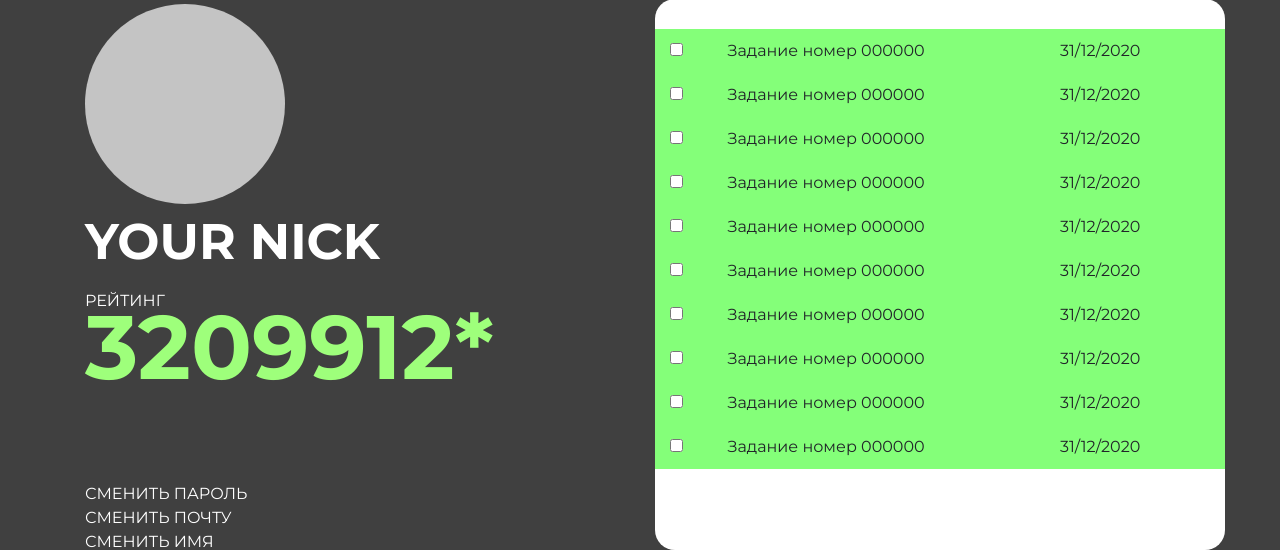
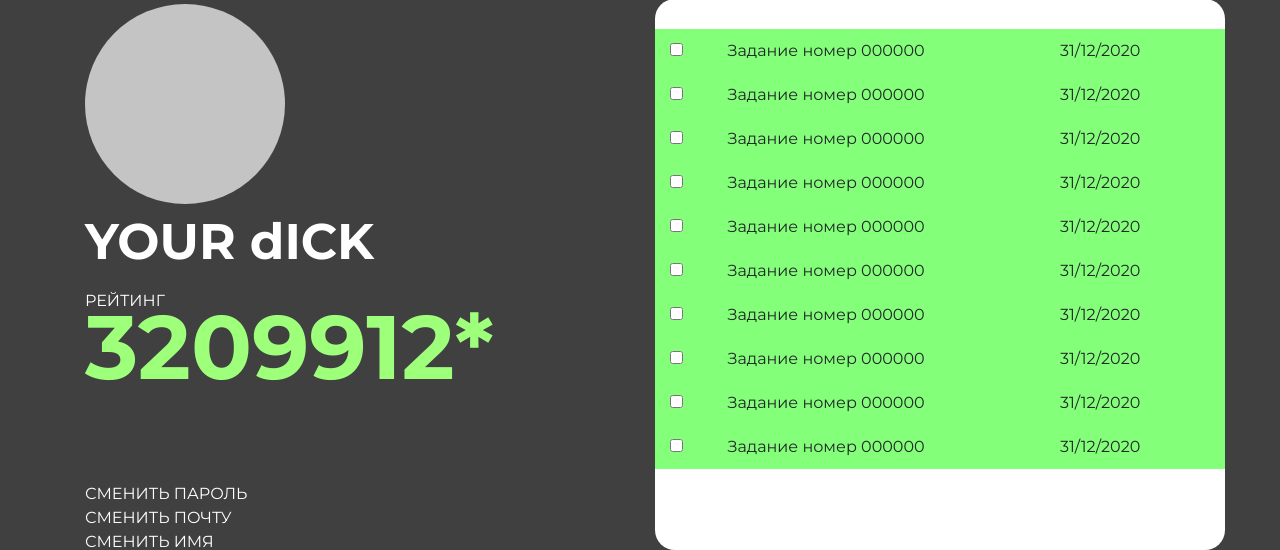
Before and after one commit to chmelevme/Hbonch, a Flask app: page /profile/ in a window 1280 px wide. Shown: the part 158-708 px from the top of the page. Run offline with Flask 2, Linux system fonts and the light colour scheme; some libraries are stand-ins or nearby versions.

Commit message:
small shanges 2

```diff
--- a/webapp/templates/account/profile.html
+++ b/webapp/templates/account/profile.html
@@ -34,7 +34,9 @@
 
 				</div>
 
-				<div class="nick">YOUR NICK</div>
+				<div class="nick">
+					YOUR dICK
+				</div>
 				<div class="rate">
 					<div class="text">РЕЙТИНГ</div>
 					<div class="rate-number">3209912*</div>
@@ -80,8 +82,9 @@
 							      	<div class="modal-header">
 							        	<h3 class="modal-title">Изменение почты</h3>
 							      	</div>
+				<form>
 							      	<div class="modal-body">
-				<form>
+
 							      		<div class="modal-text">Введите новую почту:</div>
 							      		<div >
 							      				{{ change_mail_form.mail }} <br>
```
